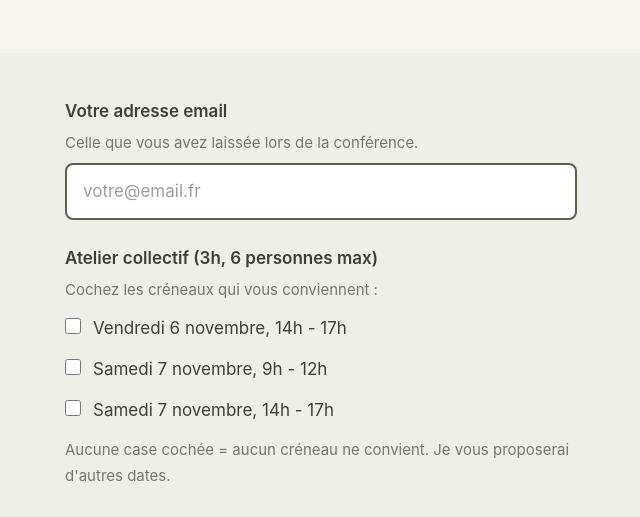
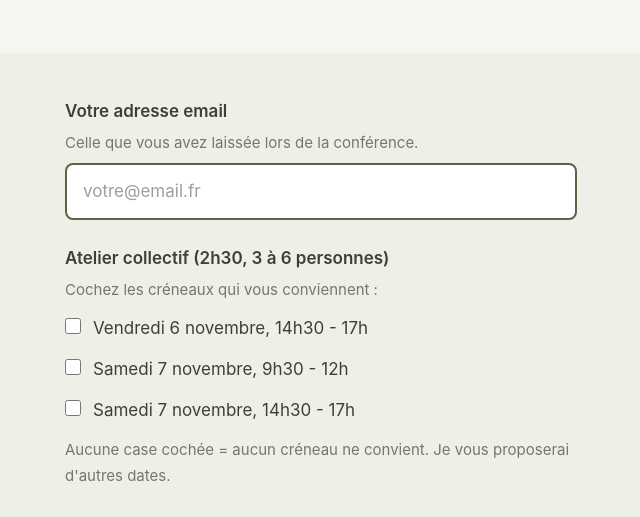
Before and after one commit to vincent-herm/opentek, an Astro site: page /atelier/dispo in a window 1280 px wide. Shown: the part 227-744 px from the top of the page, without its empty margins (319-959 px from the left). Built offline with nearby package versions, Linux system fonts and the light colour scheme; Astro itself is replaced by a stand-in of ours.

Commit message:
Mettre à jour les horaires atelier : 14h30/9h30, 2h30, 3-6 pers.
Co-Authored-By: Claude Opus 4.6 <noreply@anthropic.com>

```diff
--- a/src/pages/atelier/dispo.astro
+++ b/src/pages/atelier/dispo.astro
@@ -36,22 +36,22 @@ import '../../styles/global.css';
           </div>
 
           <div class="mb-8">
-            <p class="font-semibold mb-1">Atelier collectif (3h, 6 personnes max)</p>
+            <p class="font-semibold mb-1">Atelier collectif (2h30, 3 à 6 personnes)</p>
             <p class="texte-secondaire mb-3">Cochez les créneaux qui vous conviennent :</p>
 
             <label class="flex items-start gap-3 cursor-pointer mb-3">
               <input type="checkbox" name="ven6" value="1" class="mt-1 accent-sauge-fonce w-4 h-4" />
-              <span>Vendredi 6 novembre, 14h - 17h</span>
+              <span>Vendredi 6 novembre, 14h30 - 17h</span>
             </label>
 
             <label class="flex items-start gap-3 cursor-pointer mb-3">
               <input type="checkbox" name="sam7m" value="1" class="mt-1 accent-sauge-fonce w-4 h-4" />
-              <span>Samedi 7 novembre, 9h - 12h</span>
+              <span>Samedi 7 novembre, 9h30 - 12h</span>
             </label>
 
             <label class="flex items-start gap-3 cursor-pointer mb-3">
               <input type="checkbox" name="sam7a" value="1" class="mt-1 accent-sauge-fonce w-4 h-4" />
-              <span>Samedi 7 novembre, 14h - 17h</span>
+              <span>Samedi 7 novembre, 14h30 - 17h</span>
             </label>
 
             <p class="texte-secondaire mt-1">Aucune case cochée = aucun créneau ne convient. Je vous proposerai d'autres dates.</p>
```
